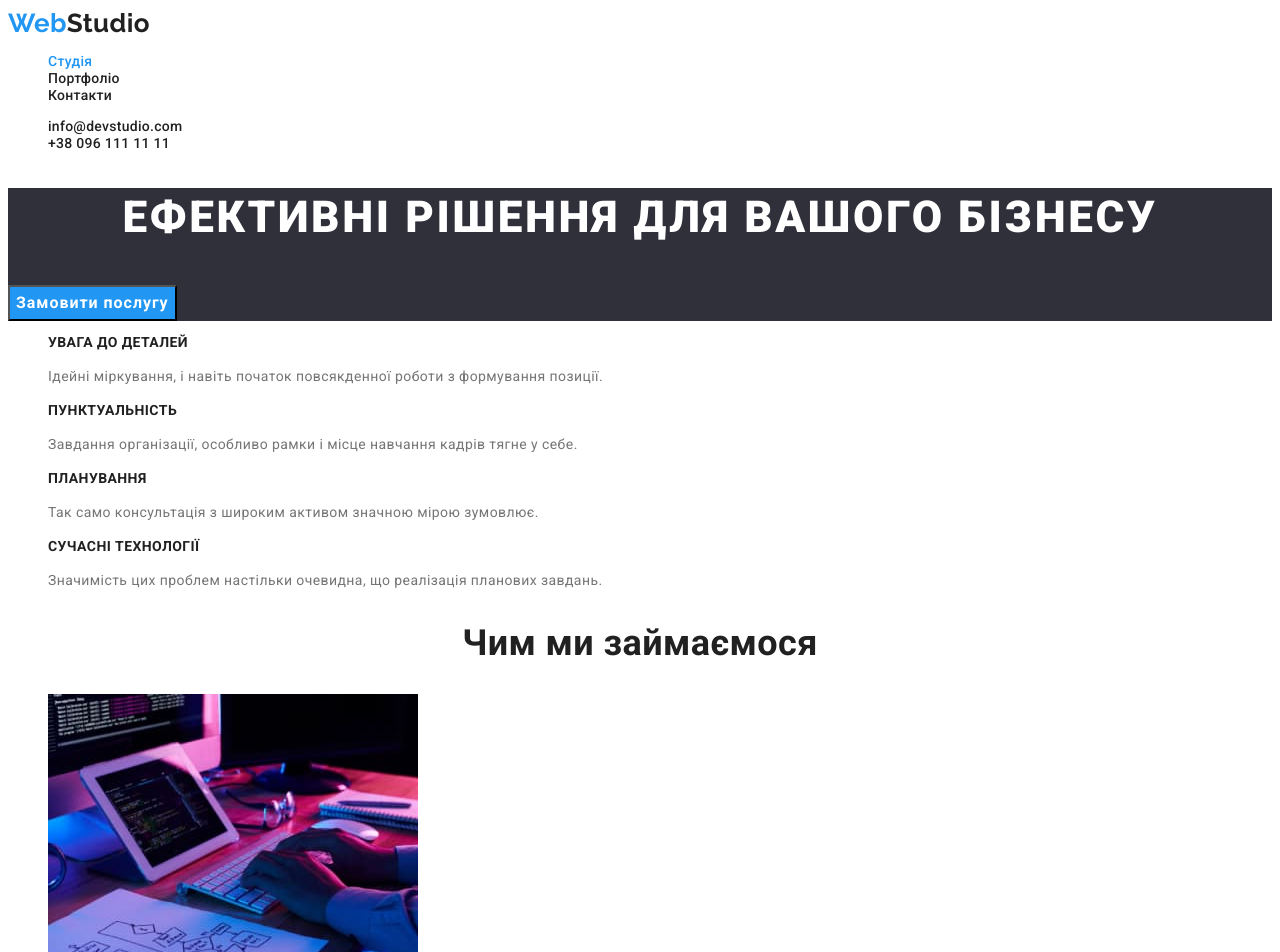
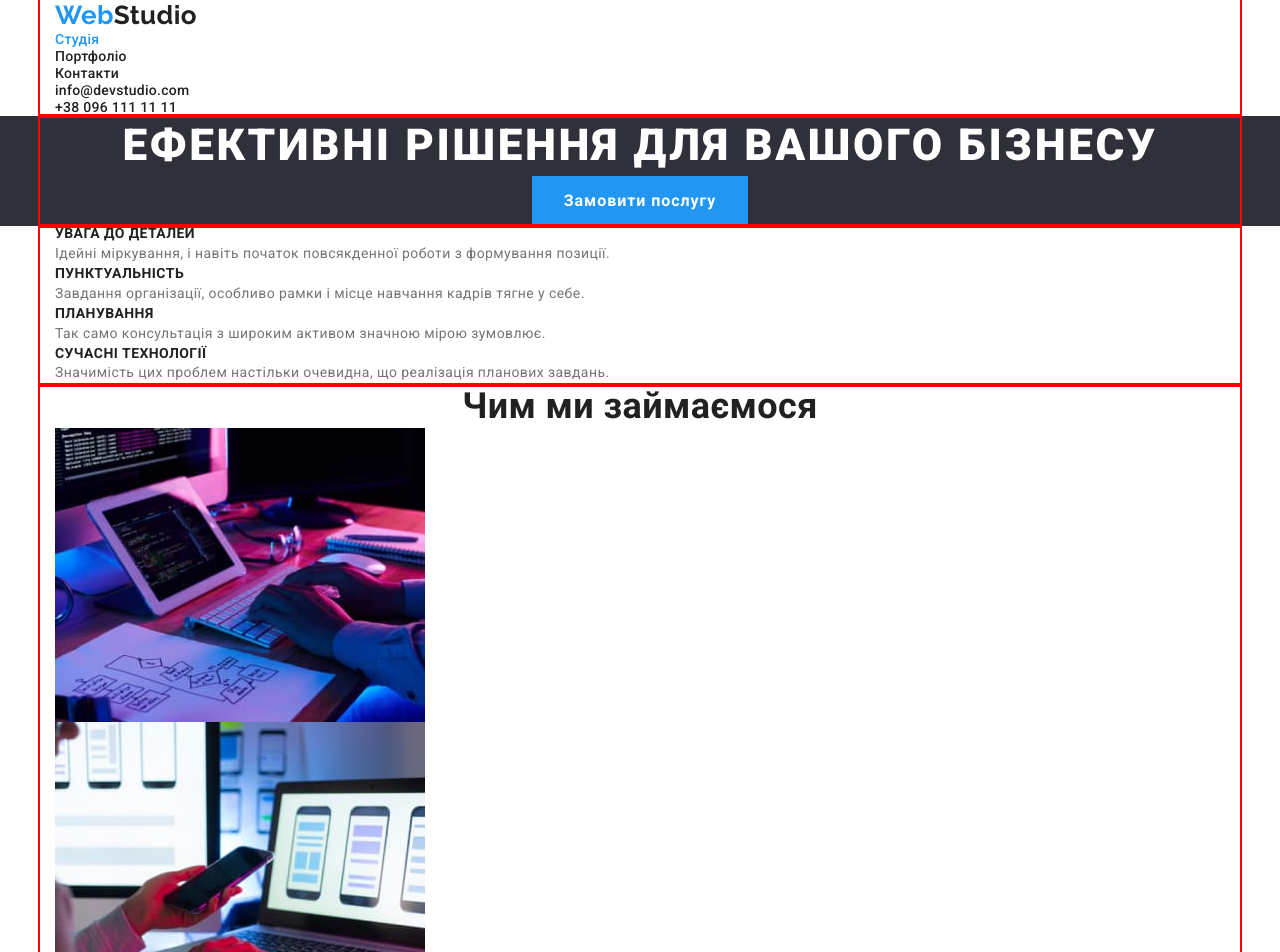
Before and after one commit to SyroidNadiia/goit-markup-hw-03, a plain HTML site: page index.html in a window 1280 px wide. Shown: the top 952 px of the page. Drawn offline with nearby package versions, Linux system fonts and the light colour scheme.

Commit message:
Adds container

```diff
--- a/css/styles.css
+++ b/css/styles.css
@@ -29,10 +29,11 @@ body {
   letter-spacing: 0.03em;
 }
 
-ul {
+.list {
   list-style: none;
+  padding: 0;
+  margin: 0;
 }
-
 /* шапка */
 .page-header {
   color: var(--title-text-color);
@@ -86,6 +87,28 @@ ul {
   color: var(--accent-color);
 }
 
+.container {
+  width: 1200px;
+  padding-left: 15px;
+  padding-right: 15px;
+  margin: 0 auto;
+  outline: 2px solid red;
+}
+
+h1,
+h2,
+h3,
+p {
+  margin-top: 0;
+  margin-bottom: 0;
+}
+
+img {
+  display: block;
+  max-width: 100%;
+  height: auto;
+}
+
 .benefits-title {
   color: var(--title-text-color);
   font-size: 14px;
@@ -102,8 +125,16 @@ ul {
 }
 
 .button.primary {
+  display: inline-block;
+  padding: 10px 32px;
+  min-width: 216px;
+  border: none;
+  margin-left: auto;
+  margin-right: auto;
+
   color: var(--white);
   background-color: var(--accent-color);
+
   font-weight: 700;
   font-size: 16px;
   line-height: 1.88;
@@ -205,8 +236,11 @@ footer a {
 }
 
 .button.secondary {
+  padding: 6px 22px;
+
   color: var(--title-text-color);
   background-color: var(--secondary-background-color);
+
   font-weight: 500;
   font-size: 16px;
   line-height: 1.62;
@@ -224,6 +258,8 @@ footer a {
 }
 
 .button.secondary.active {
+  padding: 6px 25px;
+
   color: var(--white);
   background-color: var(--accent-color);
 }
--- a/index.html
+++ b/index.html
@@ -11,35 +11,44 @@
       href="https://fonts.googleapis.com/css2?family=Raleway:wght@700&family=Roboto:wght@400;500;700;900&display=swap"
       rel="stylesheet"
     />
+    <link
+      rel="stylesheet"
+      href="https://cdnjs.cloudflare.com/ajax/libs/modern-normalize/1.1.0/modern-normalize.min.css"
+    />
     <link rel="stylesheet" href="./css/styles.css" />
   </head>
   <body>
     <header class="page-header">
+      <div class="container">
         <a href="/" class="logo header"> <span class="accent">Web</span>Studio </a>
 
         <nav>
-        <ul class="site-nav">
+          <ul class="site-nav list">
             <li><a href="" class="link current">Студія</a></li>
             <li><a href="./portfolio.html">Портфоліо</a></li>
             <li><a href="">Контакти</a></li>
           </ul>
         </nav>
 
-      <ul class="auth-nav">
+        <ul class="auth-nav list">
           <li><a href="mailto:info@devstudio.com">info@devstudio.com</a></li>
           <li><a href="tel:+380961111111">+38 096 111 11 11</a></li>
         </ul>
+      </div>
     </header>
 
     <main>
       <section class="hero">
+        <div class="container">
           <h1 class="hero-title">Ефективні рішення для вашого бізнесу</h1>
           <button type="button" class="button primary">Замовити послугу</button>
+        </div>
       </section>
 
       <section>
+        <div class="container">
           <h2 class="visually-hidden">Переваги</h2>
-        <ul>
+          <ul class="benefits list">
             <li>
               <h3 class="benefits-title">Увага до деталей</h3>
               <p class="benefits-text">
@@ -65,11 +74,13 @@
               </p>
             </li>
           </ul>
+        </div>
       </section>
 
       <section class="examples">
+        <div class="container">
           <h2 class="examples-title">Чим ми займаємося</h2>
-        <ul>
+          <ul class="examples list">
             <li>
               <img src="./images/computer.jpg" alt="Робота на компютері" width="370" />
             </li>
@@ -82,11 +93,13 @@
               <img src="./images/tablet.jpg" alt="Робота на планшеті" width="370" />
             </li>
           </ul>
+        </div>
       </section>
 
       <section class="team">
+        <div class="container">
           <h2 class="team-title">Наша команда</h2>
-        <ul>
+          <ul class="team list">
             <li>
               <img src="./images/productdesigner.jpg" alt="Дизайнер продукту" width="270" />
               <h3>Ігор Дем'яненко</h3>
@@ -106,19 +119,25 @@
             </li>
 
             <li>
-            <img src="./images/uidesigner.jpg" alt="Дизайнер інтерфейсу користувача" width="270" />
+              <img
+                src="./images/uidesigner.jpg"
+                alt="Дизайнер інтерфейсу користувача"
+                width="270"
+              />
               <h3>Михайло Єрмаков</h3>
               <p lang="en">UI Designer</p>
             </li>
           </ul>
+        </div>
       </section>
     </main>
 
     <footer>
+      <div class="container">
         <a href="index.html" class="logo footer"> <span class="accent">Web</span>Studio </a>
 
         <address>
-        <ul class="address">
+          <ul class="address list">
             <li>
               <a href="" class="address-legal">м. Київ, пр-т Лесі Українки, 26</a>
             </li>
@@ -131,6 +150,7 @@
             </li>
           </ul>
         </address>
+      </div>
     </footer>
   </body>
 </html>
```
Also changed, not shown: portfolio.html (+15 -5 lines). Lines whose indentation alone changed are shown as unchanged.
